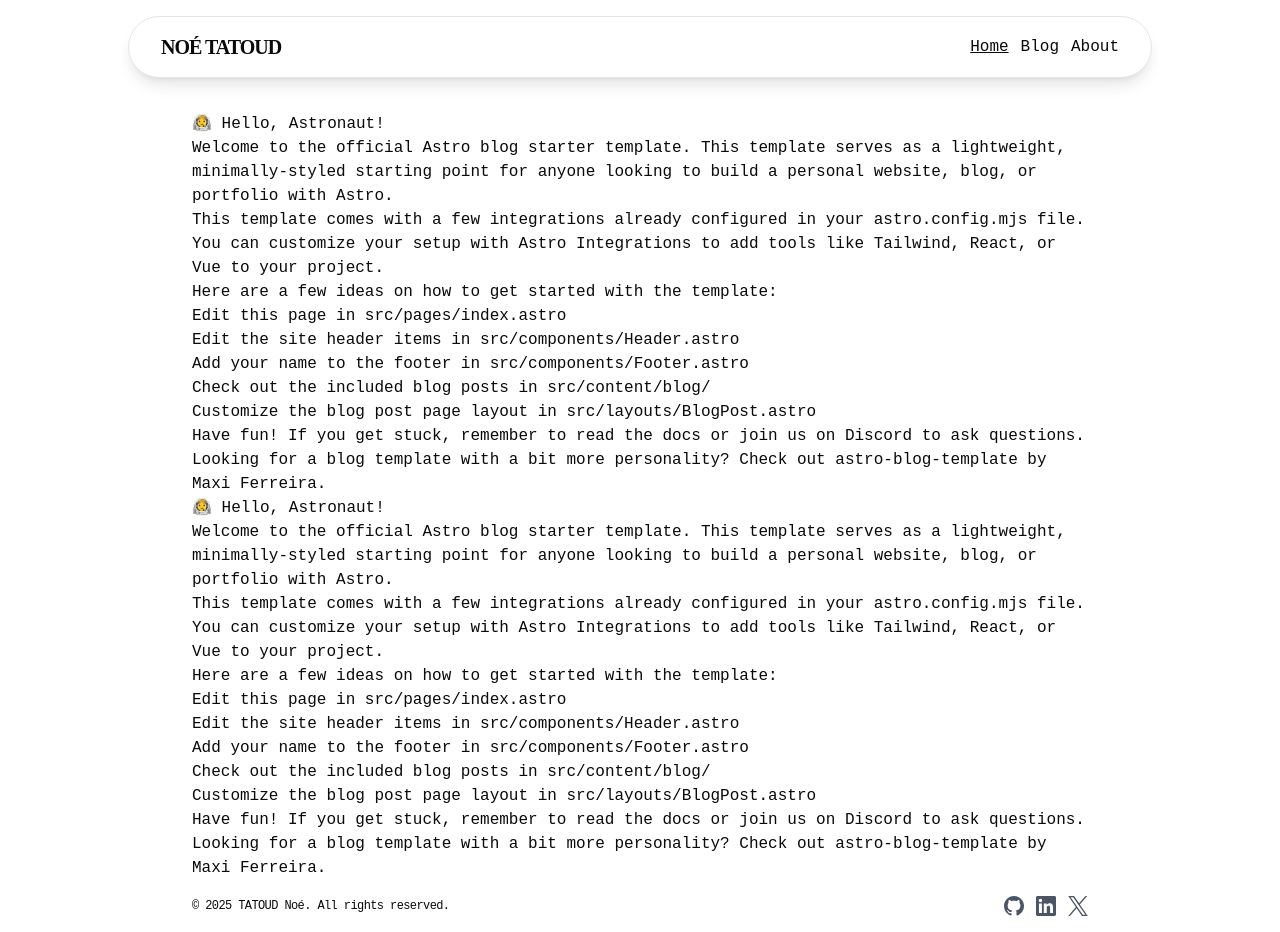
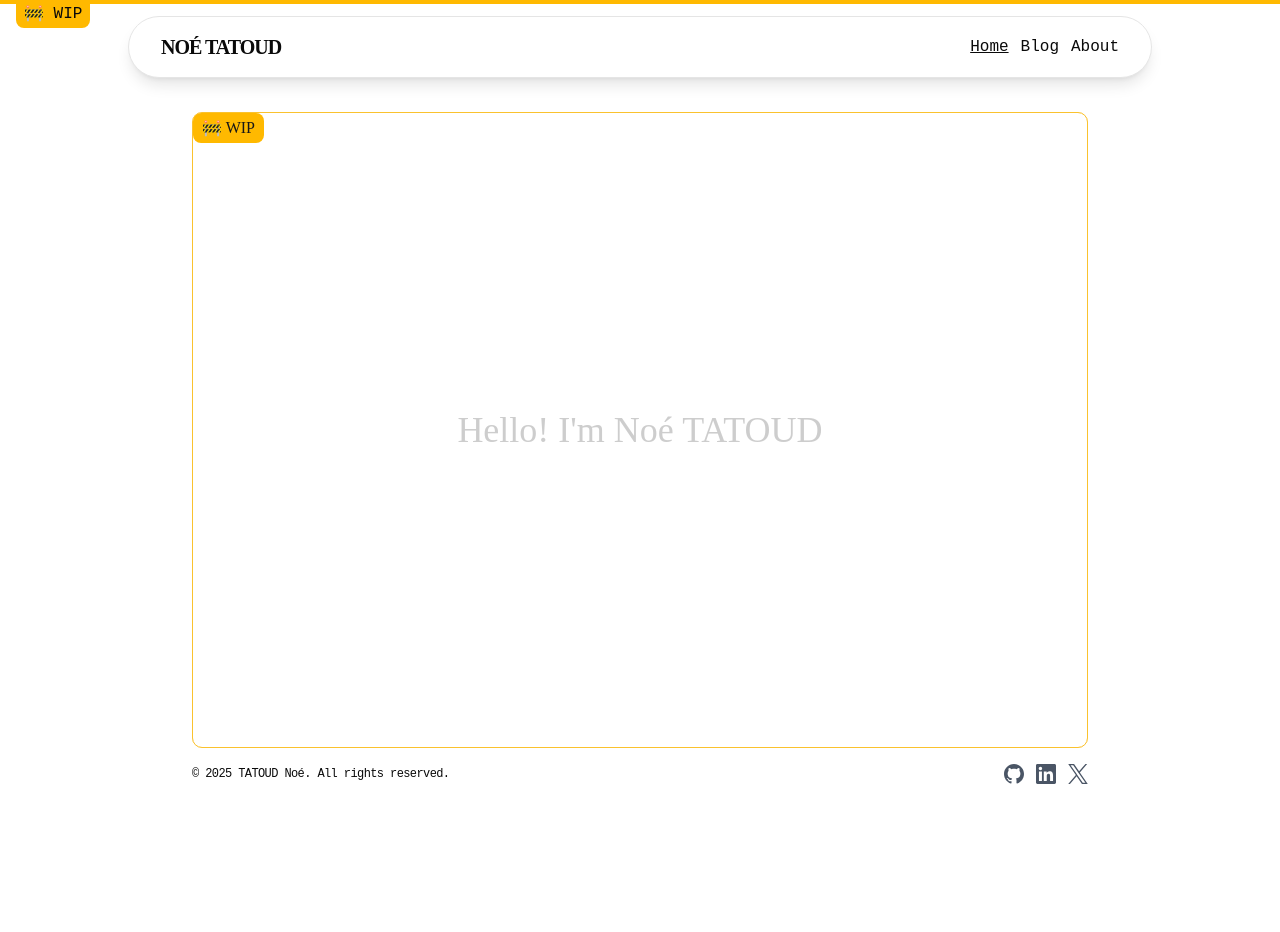
Before and after one commit to ntatoud/blog, an Astro site: page / in a window 1280 px wide. After the commit the page ends 800 px from the top, so only its background shows below. Built offline with nearby package versions, Linux system fonts and the light colour scheme; Astro itself is replaced by a stand-in of ours; a web font is replaced by a local one.

Commit message:
chore: Add WIP indicators

```diff
--- /dev/null
+++ b/src/components/ui/badge.tsx
@@ -0,0 +1,46 @@
+import * as React from "react"
+import { Slot } from "@radix-ui/react-slot"
+import { cva, type VariantProps } from "class-variance-authority"
+
+import { cn } from "@/lib/utils"
+
+const badgeVariants = cva(
+  "inline-flex items-center justify-center rounded-md border px-2 py-0.5 text-xs font-medium w-fit whitespace-nowrap shrink-0 [&>svg]:size-3 gap-1 [&>svg]:pointer-events-none focus-visible:border-ring focus-visible:ring-ring/50 focus-visible:ring-[3px] aria-invalid:ring-destructive/20 dark:aria-invalid:ring-destructive/40 aria-invalid:border-destructive transition-[color,box-shadow] overflow-hidden",
+  {
+    variants: {
+      variant: {
+        default:
+          "border-transparent bg-primary text-primary-foreground [a&]:hover:bg-primary/90",
+        secondary:
+          "border-transparent bg-secondary text-secondary-foreground [a&]:hover:bg-secondary/90",
+        destructive:
+          "border-transparent bg-destructive text-white [a&]:hover:bg-destructive/90 focus-visible:ring-destructive/20 dark:focus-visible:ring-destructive/40 dark:bg-destructive/60",
+        outline:
+          "text-foreground [a&]:hover:bg-accent [a&]:hover:text-accent-foreground",
+      },
+    },
+    defaultVariants: {
+      variant: "default",
+    },
+  }
+)
+
+function Badge({
+  className,
+  variant,
+  asChild = false,
+  ...props
+}: React.ComponentProps<"span"> &
+  VariantProps<typeof badgeVariants> & { asChild?: boolean }) {
+  const Comp = asChild ? Slot : "span"
+
+  return (
+    <Comp
+      data-slot="badge"
+      className={cn(badgeVariants({ variant }), className)}
+      {...props}
+    />
+  )
+}
+
+export { Badge, badgeVariants }
--- /dev/null
+++ b/src/components/ui/wip-container.astro
@@ -0,0 +1,17 @@
+---
+import { Badge } from '@/components/ui/badge';
+---
+
+<div class="relative flex flex-1">
+  <div class="border-chart-4 absolute flex h-full w-full rounded-lg border">
+    <div>
+      <Badge
+        variant="secondary"
+        className="text-md font-head bg-chart-4 uppercase">🚧 WIP</Badge
+      >
+    </div>
+  </div>
+  <div class="flex flex-1 opacity-20">
+    <slot />
+  </div>
+</div>
--- /dev/null
+++ b/src/components/ui/wip-tag.tsx
@@ -0,0 +1,10 @@
+export function WipTag() {
+  return (
+    <div className="fixed top-0 w-full z-10">
+      <div className="h-1 w-full bg-chart-4"></div>
+      <div className="absolute top-0 left-4 bg-chart-4 px-2 py-0.5 rounded-b-md">
+        🚧 WIP
+      </div>
+    </div>
+  );
+}
--- a/src/features/home/page.astro
+++ b/src/features/home/page.astro
@@ -1,83 +1,11 @@
-<h1>🧑‍🚀 Hello, Astronaut!</h1>
-<p>
-  Welcome to the official <a href="https://astro.build/">Astro</a> blog starter template.
-  This template serves as a lightweight, minimally-styled starting point for anyone
-  looking to build a personal website, blog, or portfolio with Astro.
-</p>
-<p>
-  This template comes with a few integrations already configured in your
-  <code>astro.config.mjs</code> file. You can customize your setup with
-  <a href="https://astro.build/integrations">Astro Integrations</a> to add tools
-  like Tailwind, React, or Vue to your project.
-</p>
-<p>Here are a few ideas on how to get started with the template:</p>
-<ul>
-  <li>Edit this page in <code>src/pages/index.astro</code></li>
-  <li>
-    Edit the site header items in <code>src/components/Header.astro</code>
-  </li>
-  <li>
-    Add your name to the footer in <code>src/components/Footer.astro</code>
-  </li>
-  <li>
-    Check out the included blog posts in <code>src/content/blog/</code>
-  </li>
-  <li>
-    Customize the blog post page layout in <code
-      >src/layouts/BlogPost.astro</code
-    >
-  </li>
-</ul>
-<p>
-  Have fun! If you get stuck, remember to <a href="https://docs.astro.build/"
-    >read the docs
-  </a> or <a href="https://astro.build/chat">join us on Discord</a> to ask questions.
-</p>
-<p>
-  Looking for a blog template with a bit more personality? Check out <a
-    href="https://github.com/Charca/astro-blog-template"
-    >astro-blog-template
-  </a> by <a href="https://twitter.com/Charca">Maxi Ferreira</a>.
-</p>
+---
+import WipContainer from '@/components/ui/wip-container.astro';
+---
 
-<h1>🧑‍🚀 Hello, Astronaut!</h1>
-<p>
-  Welcome to the official <a href="https://astro.build/">Astro</a> blog starter template.
-  This template serves as a lightweight, minimally-styled starting point for anyone
-  looking to build a personal website, blog, or portfolio with Astro.
-</p>
-<p>
-  This template comes with a few integrations already configured in your
-  <code>astro.config.mjs</code> file. You can customize your setup with
-  <a href="https://astro.build/integrations">Astro Integrations</a> to add tools
-  like Tailwind, React, or Vue to your project.
-</p>
-<p>Here are a few ideas on how to get started with the template:</p>
-<ul>
-  <li>Edit this page in <code>src/pages/index.astro</code></li>
-  <li>
-    Edit the site header items in <code>src/components/Header.astro</code>
-  </li>
-  <li>
-    Add your name to the footer in <code>src/components/Footer.astro</code>
-  </li>
-  <li>
-    Check out the included blog posts in <code>src/content/blog/</code>
-  </li>
-  <li>
-    Customize the blog post page layout in <code
-      >src/layouts/BlogPost.astro</code
-    >
-  </li>
-</ul>
-<p>
-  Have fun! If you get stuck, remember to <a href="https://docs.astro.build/"
-    >read the docs
-  </a> or <a href="https://astro.build/chat">join us on Discord</a> to ask questions.
-</p>
-<p>
-  Looking for a blog template with a bit more personality? Check out <a
-    href="https://github.com/Charca/astro-blog-template"
-    >astro-blog-template
-  </a> by <a href="https://twitter.com/Charca">Maxi Ferreira</a>.
-</p>
+<WipContainer>
+  <div
+    class="border-input flex flex-1 flex-col items-center justify-center rounded-lg border"
+  >
+    <h1 class="font-head text-4xl">Hello! I'm Noé TATOUD</h1>
+  </div>
+</WipContainer>
--- a/src/layout/root-layout.astro
+++ b/src/layout/root-layout.astro
@@ -1,4 +1,5 @@
 ---
+import { WipTag } from '@/components/ui/wip-tag';
 import { SITE_DESCRIPTION, SITE_TITLE } from '@/consts';
 import BaseHead from '@/layout/base-head.astro';
 import MaxWidth from '@/layout/containers/max-width.astro';
@@ -25,6 +26,7 @@
     <slot name="head" />
   </head>
   <body class="flex min-h-dvh flex-col">
+    <WipTag client:load />
     <SafeAreaContainer>
       <Header />
       <main class="mt-28 flex h-full flex-1">
--- a/src/styles/app.css
+++ b/src/styles/app.css
@@ -4,7 +4,7 @@
 @custom-variant dark (&:is(.dark *));
 
 @font-face {
-  font-family: 'Zaio', monospace;
+  font-family: 'Zaio';
   src: '/fonts/Zaio.woff2';
 }
 
```
